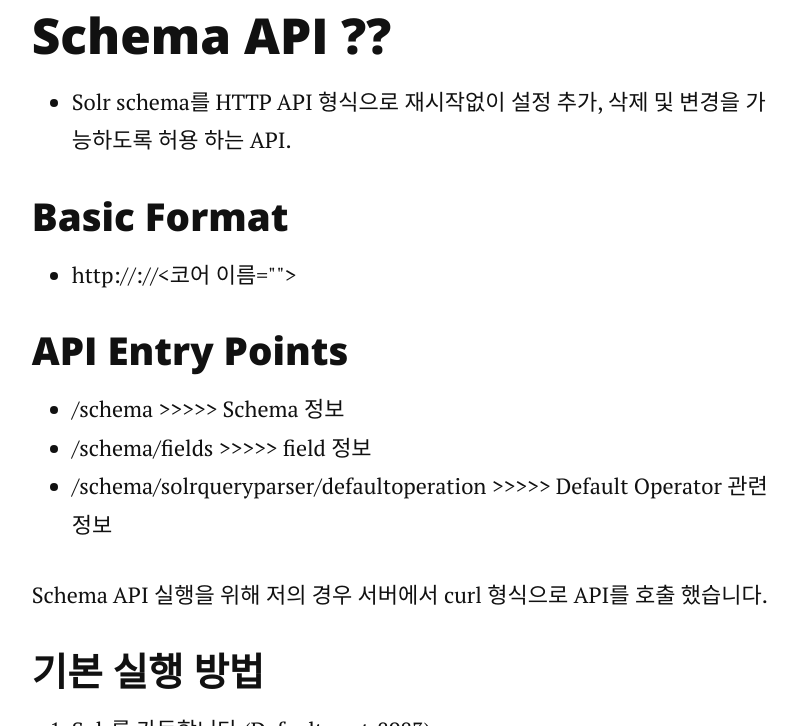
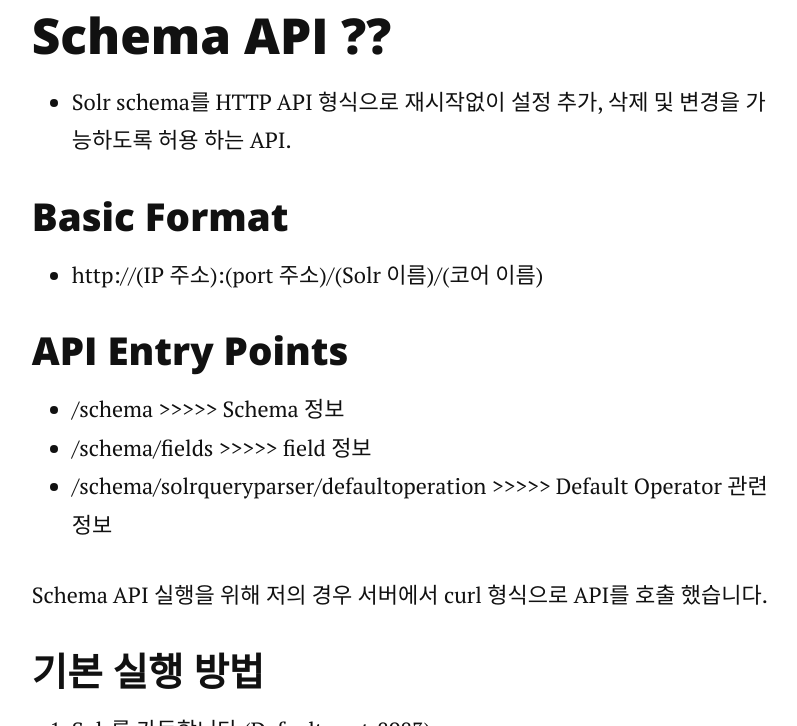
Before and after one commit to jin-dev/jin-dev.github.com, a Jekyll site: the page built from _posts/2018-03-20-Solr6_schemaAPI.markdown, in a window 1280 px wide and 900 px high, scrolled down 763 px, cut to the strip 0-726 px from the top of the window. Shown: the whole strip, without its empty margins (237-1034 px from the left). Built offline with Jekyll 4.4.1, drawn with Linux system fonts in a browser that asks for light colours; nearby versions of some CDN libraries; comment, search, counter and statistics services are not loaded.

Commit message:
a fixed synx error

```diff
--- a/_posts/2018-03-20-Solr6_schemaAPI.markdown
+++ b/_posts/2018-03-20-Solr6_schemaAPI.markdown
@@ -18,7 +18,7 @@
 
 ### Basic Format
 
-+ http://<IP 주소>:<port 주소>/<Solr 이름>/<코어 이름>
++ http://(IP 주소):(port 주소)/(Solr 이름)/(코어 이름)
 
 ### API Entry Points
 
```
